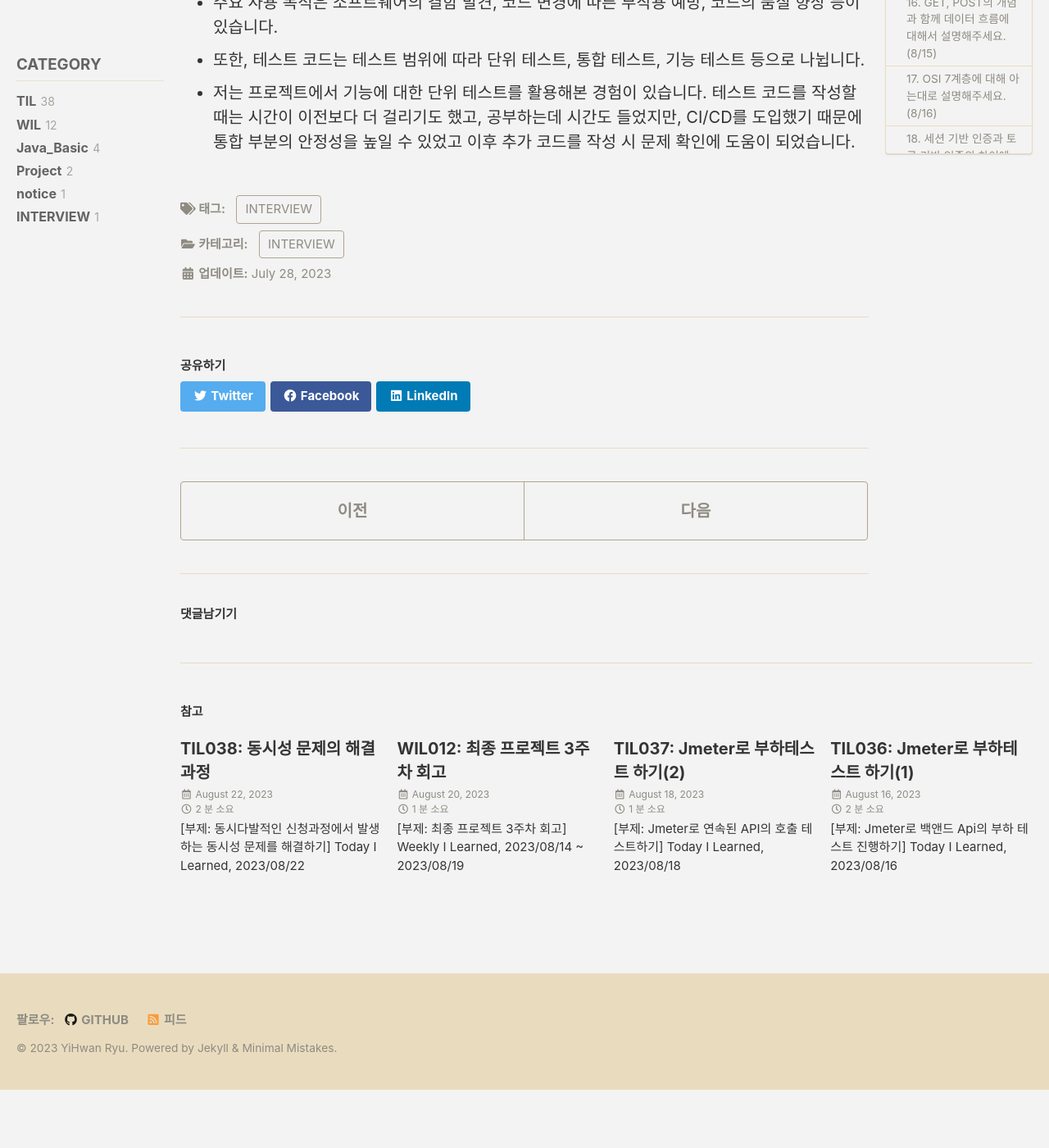
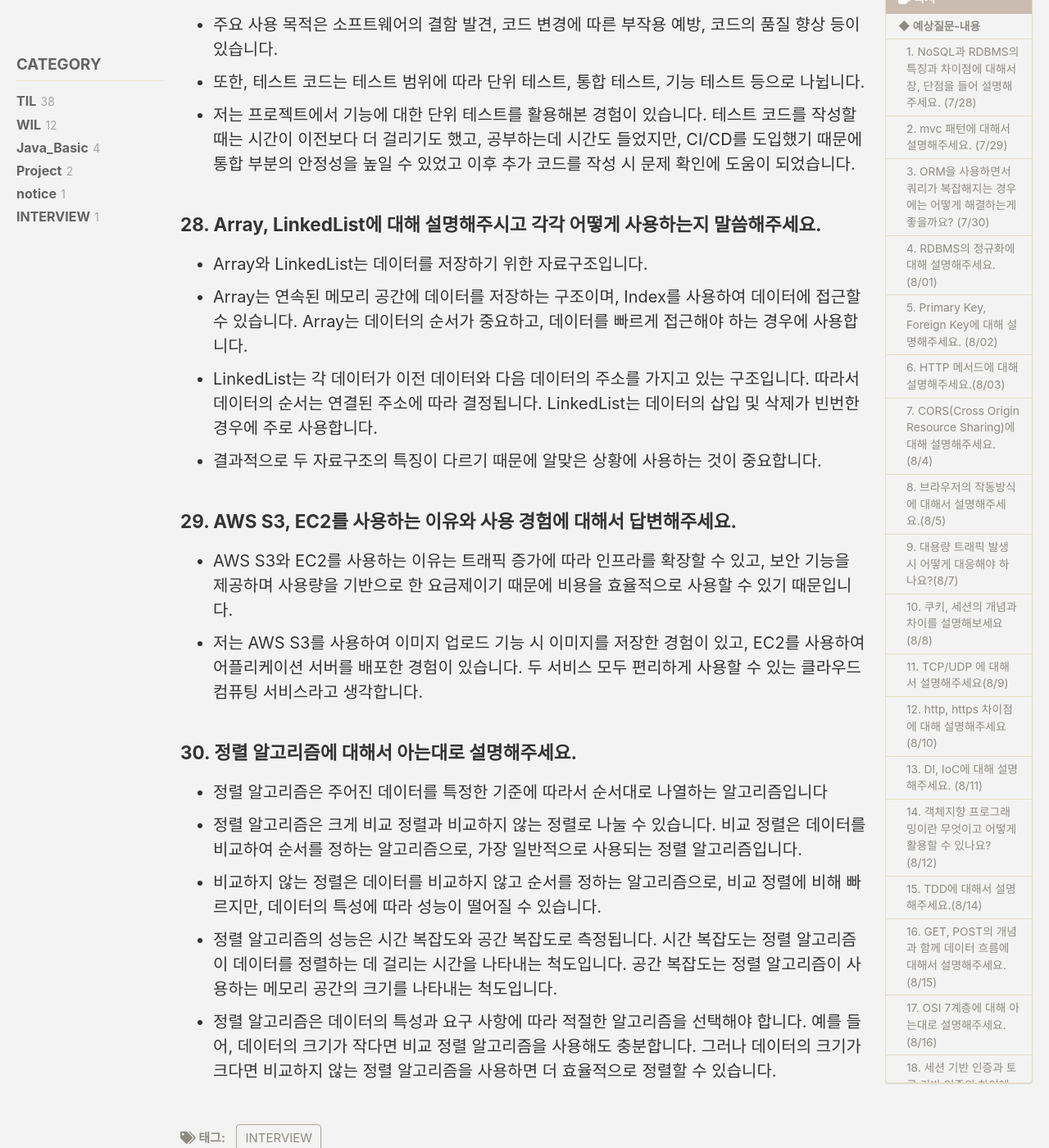
Before and after one commit to YiHwanRyu/YiHwanRyu.github.io, a Jekyll site: the page built from _posts/2023-07-28-INTERVIEW001.md, in a window 1280 px wide and 1400 px high, scrolled down 10231 px. Shown: the whole window at 82% size. Built offline with Jekyll 4.4.1, drawn with Linux system fonts in a browser that asks for light colours; cached includes are drawn as plain includes; some web fonts are replaced; comment, search, counter and statistics services are not loaded; before the commit the page ends 11560 px from its top, so only the background shows below that; some of the changed text lies outside the part shown.

Commit message:
[UPDATE] INTERVIEW001 psot 내용 추가

```diff
--- a/_posts/2023-07-28-INTERVIEW001.md
+++ b/_posts/2023-07-28-INTERVIEW001.md
@@ -234,8 +234,25 @@ sidebar:
 - 마지막으로 네번째는 DB캐싱을 활용하는 것으로 자주 사용되는 데이터는 캐시하여 DB에 접근하는 횟수를 줄이는 것입니다.
 - 이러한 DB로직의 최소화는 결과적으로 DB 쿼리의 호출 횟수를 줄여 성능이 향상되고, DB의 접근횟수를 줄이기 때문에 DB에 대한 공격 표면을 줄여 보안을 강화할 수 있습니다.
 
-### 테스트코드에 대해서 아는대로 설명해주시고 활용 경험에 대해서 답변해주세요. (8/28)
+### 27. 테스트코드에 대해서 아는대로 설명해주시고 활용 경험에 대해서 답변해주세요. (8/28)
 - 테스트 코드는 소프트웨어의 기능과 동작을 테스트할 때 사용하는 코드입니다.
 - 주요 사용 목적은 소프트웨어의 결함 발견, 코드 변경에 따른 부작용 예방, 코드의 품질 향상 등이 있습니다.
 - 또한, 테스트 코드는 테스트 범위에 따라 단위 테스트, 통합 테스트, 기능 테스트 등으로 나뉩니다.
 - 저는 프로젝트에서 기능에 대한 단위 테스트를 활용해본 경험이 있습니다. 테스트 코드를 작성할 때는 시간이 이전보다 더 걸리기도 했고, 공부하는데 시간도 들었지만, CI/CD를 도입했기 때문에 통합 부분의 안정성을 높일 수 있었고 이후 추가 코드를 작성 시 문제 확인에 도움이 되었습니다.
+
+### 28. Array, LinkedList에 대해 설명해주시고 각각 어떻게 사용하는지 말씀해주세요.
+- Array와 LinkedList는 데이터를 저장하기 위한 자료구조입니다.
+- Array는 연속된 메모리 공간에 데이터를 저장하는 구조이며, Index를 사용하여 데이터에 접근할 수 있습니다. Array는 데이터의 순서가 중요하고, 데이터를 빠르게 접근해야 하는 경우에 사용합니다.
+- LinkedList는 각 데이터가 이전 데이터와 다음 데이터의 주소를 가지고 있는 구조입니다. 따라서 데이터의 순서는 연결된 주소에 따라 결정됩니다. LinkedList는 데이터의 삽입 및 삭제가 빈번한 경우에 주로 사용합니다.
+- 결과적으로 두 자료구조의 특징이 다르기 때문에 알맞은 상황에 사용하는 것이 중요합니다.
+
+### 29. AWS S3, EC2를 사용하는 이유와 사용 경험에 대해서 답변해주세요.
+- AWS S3와 EC2를 사용하는 이유는 트래픽 증가에 따라 인프라를 확장할 수 있고, 보안 기능을 제공하며 사용량을 기반으로 한 요금제이기 때문에 비용을 효율적으로 사용할 수 있기 때문입니다.
+- 저는 AWS S3를 사용하여 이미지 업로드 기능 시 이미지를 저장한 경험이 있고, EC2를 사용하여 어플리케이션 서버를 배포한 경험이 있습니다. 두 서비스 모두 편리하게 사용할 수 있는 클라우드 컴퓨팅 서비스라고 생각합니다.
+
+### 30. 정렬 알고리즘에 대해서 아는대로 설명해주세요.
+- 정렬 알고리즘은 주어진 데이터를 특정한 기준에 따라서 순서대로 나열하는 알고리즘입니다
+- 정렬 알고리즘은 크게 비교 정렬과 비교하지 않는 정렬로 나눌 수 있습니다. 비교 정렬은 데이터를 비교하여 순서를 정하는 알고리즘으로, 가장 일반적으로 사용되는 정렬 알고리즘입니다.
+- 비교하지 않는 정렬은 데이터를 비교하지 않고 순서를 정하는 알고리즘으로, 비교 정렬에 비해 빠르지만, 데이터의 특성에 따라 성능이 떨어질 수 있습니다.
+- 정렬 알고리즘의 성능은 시간 복잡도와 공간 복잡도로 측정됩니다. 시간 복잡도는 정렬 알고리즘이 데이터를 정렬하는 데 걸리는 시간을 나타내는 척도입니다. 공간 복잡도는 정렬 알고리즘이 사용하는 메모리 공간의 크기를 나타내는 척도입니다.
+- 정렬 알고리즘은 데이터의 특성과 요구 사항에 따라 적절한 알고리즘을 선택해야 합니다. 예를 들어, 데이터의 크기가 작다면 비교 정렬 알고리즘을 사용해도 충분합니다. 그러나 데이터의 크기가 크다면 비교하지 않는 정렬 알고리즘을 사용하면 더 효율적으로 정렬할 수 있습니다.
```
